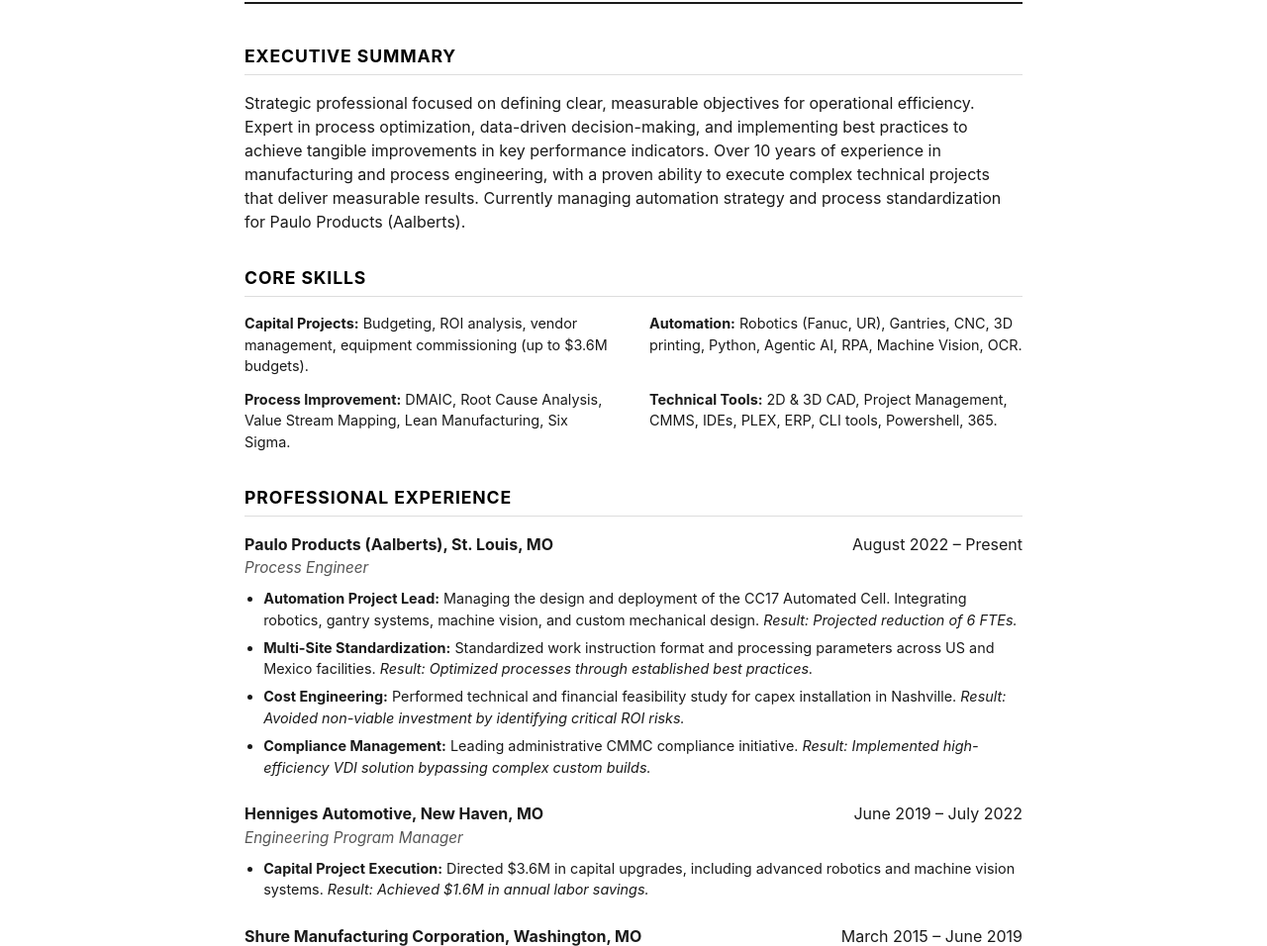
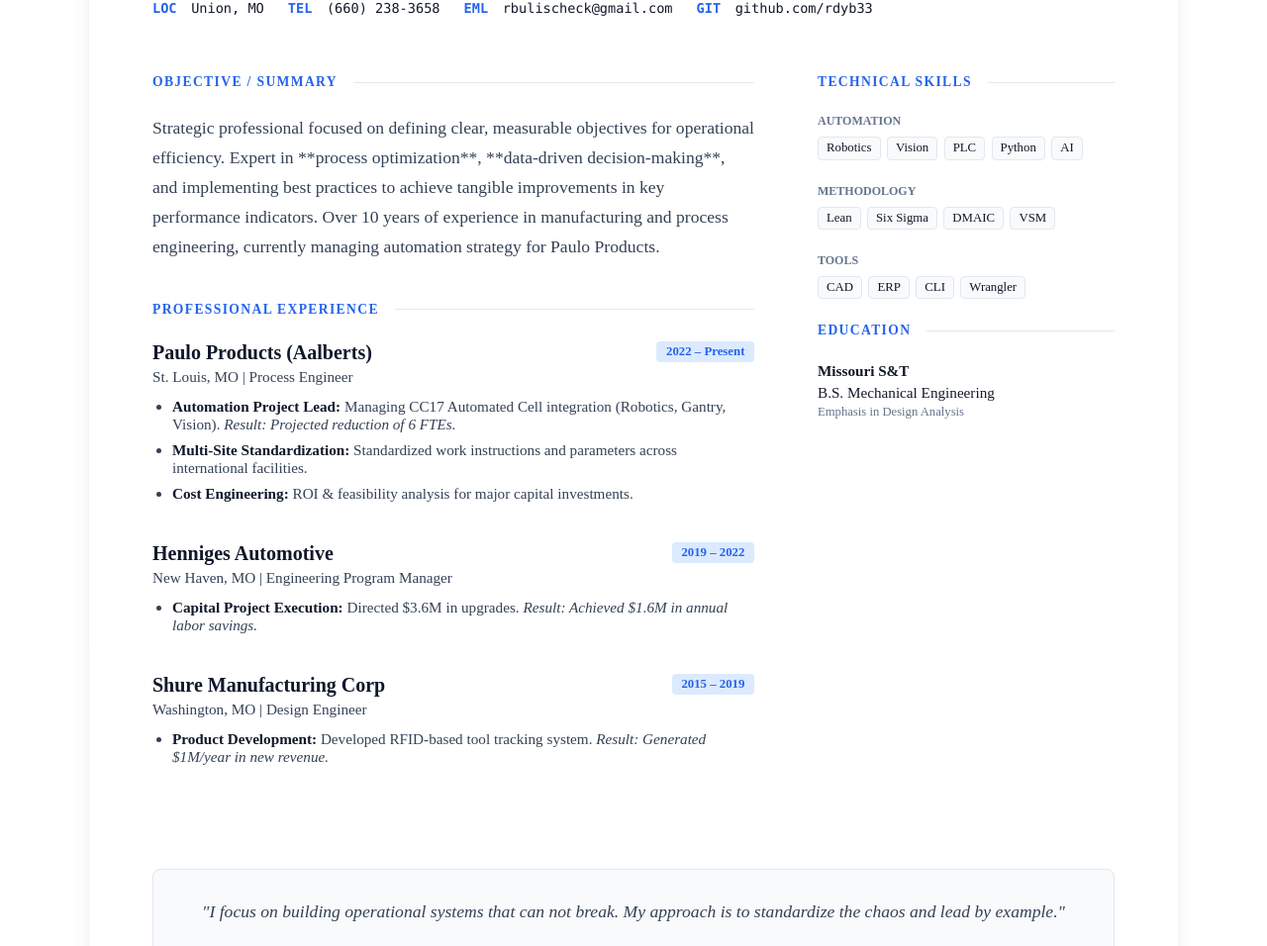
Before and after one commit to rdyb33/ron-portfolio, an Astro site: page / in a window 1280 px wide. Shown: the part 176-1132 px from the top of the page at 99% size. Built offline with nearby package versions, Linux system fonts and the light colour scheme; Astro itself is replaced by a stand-in of ours.

Commit message:
Key Design Updates:    * Blueprint Background: A subtle, semi-transparent grid pattern that evokes engineering diagrams without cluttering the page.    * Engineering Palette: Used a high-contrast combination of Slate Navy (#0f172a) and Electric Blue (#2563eb) to make your name and key section titles pop.    * Two-Column Layout: Moved technical skills and education to a sidebar for a more modern, readable scan-path.    * Monospace Data Accents: Used monospace fonts for contact labels (LOC, TEL, EML) to reinforce the technical/automated theme.    * Shadows & Depth: Added a clean shadow and a thick primary border to the resume container, giving it a tangible "document" feel on the screen.    * Interactive Hover States: Subtle transitions on links and project cards to make the page feel "alive."

```diff
--- a/src/pages/index.astro
+++ b/src/pages/index.astro
@@ -8,249 +8,280 @@
 ---
 
 <Layout>
+	<div class="blueprint-bg"></div>
 	<main class="resume-container">
 		<!-- Header / Contact Info -->
 		<header class="resume-header">
-			<h1>Ron D. Bulischeck III</h1>
+			<div class="header-content">
+				<h1>Ron D. <span class="accent-text">Bulischeck</span> III</h1>
 				<div class="contact-info">
-				<span>154 Vista Vallarta Drive • Union, MO 63084</span>
-				<span><a href="tel:+16602383658">(660) 238-3658</a></span>
-				<span><a href="mailto:rbulischeck@gmail.com">rbulischeck@gmail.com</a></span>
-				<span class="web-only"><a href="https://github.com/rdyb33" target="_blank">github.com/rdyb33</a></span>
+					<span class="info-item"><span class="label">LOC</span> Union, MO</span>
+					<span class="info-item"><span class="label">TEL</span> <a href="tel:+16602383658">(660) 238-3658</a></span>
+					<span class="info-item"><span class="label">EML</span> <a href="mailto:rbulischeck@gmail.com">rbulischeck@gmail.com</a></span>
+					<span class="info-item web-only"><span class="label">GIT</span> <a href="https://github.com/rdyb33" target="_blank">github.com/rdyb33</a></span>
+				</div>
 			</div>
 		</header>
 
+		<div class="resume-grid">
+			<!-- Main Column -->
+			<div class="main-col">
 				<!-- Executive Summary -->
 				<section class="resume-section">
-			<h2>Executive Summary</h2>
-			<p>
-				Strategic professional focused on defining clear, measurable objectives for operational efficiency. Expert in process optimization, data-driven decision-making, and implementing best practices to achieve tangible improvements in key performance indicators. Over 10 years of experience in manufacturing and process engineering, with a proven ability to execute complex technical projects that deliver measurable results. Currently managing automation strategy and process standardization for Paulo Products (Aalberts).
+					<h2 class="section-title">Objective / Summary</h2>
+					<p class="summary-text">
+						Strategic professional focused on defining clear, measurable objectives for operational efficiency. Expert in **process optimization**, **data-driven decision-making**, and implementing best practices to achieve tangible improvements in key performance indicators. Over 10 years of experience in manufacturing and process engineering, currently managing automation strategy for Paulo Products.
 					</p>
-		</section>
-
-		<!-- Core Skills -->
-		<section class="resume-section">
-			<h2>Core Skills</h2>
-			<div class="skills-grid">
-				<div class="skill-category">
-					<strong>Capital Projects:</strong> Budgeting, ROI analysis, vendor management, equipment commissioning (up to $3.6M budgets).
-				</div>
-				<div class="skill-category">
-					<strong>Automation:</strong> Robotics (Fanuc, UR), Gantries, CNC, 3D printing, Python, Agentic AI, RPA, Machine Vision, OCR.
-				</div>
-				<div class="skill-category">
-					<strong>Process Improvement:</strong> DMAIC, Root Cause Analysis, Value Stream Mapping, Lean Manufacturing, Six Sigma.
-				</div>
-				<div class="skill-category">
-					<strong>Technical Tools:</strong> 2D & 3D CAD, Project Management, CMMS, IDEs, PLEX, ERP, CLI tools, Powershell, 365.
-				</div>
-			</div>
 				</section>
 
 				<!-- Professional Experience -->
 				<section class="resume-section">
-			<h2>Professional Experience</h2>
+					<h2 class="section-title">Professional Experience</h2>
 
 					<div class="experience-item">
 						<div class="exp-header">
-					<strong>Paulo Products (Aalberts), St. Louis, MO</strong>
-					<span>August 2022 – Present</span>
+							<h3>Paulo Products (Aalberts)</h3>
+							<span class="date-badge">2022 – Present</span>
 						</div>
-				<em class="job-title">Process Engineer</em>
+						<div class="exp-sub">St. Louis, MO | Process Engineer</div>
 						<ul>
-					<li><strong>Automation Project Lead:</strong> Managing the design and deployment of the CC17 Automated Cell. Integrating robotics, gantry systems, machine vision, and custom mechanical design. <em>Result: Projected reduction of 6 FTEs.</em></li>
-					<li><strong>Multi-Site Standardization:</strong> Standardized work instruction format and processing parameters across US and Mexico facilities. <em>Result: Optimized processes through established best practices.</em></li>
-					<li><strong>Cost Engineering:</strong> Performed technical and financial feasibility study for capex installation in Nashville. <em>Result: Avoided non-viable investment by identifying critical ROI risks.</em></li>
-					<li><strong>Compliance Management:</strong> Leading administrative CMMC compliance initiative. <em>Result: Implemented high-efficiency VDI solution bypassing complex custom builds.</em></li>
+							<li><strong>Automation Project Lead:</strong> Managing CC17 Automated Cell integration (Robotics, Gantry, Vision). <em>Result: Projected reduction of 6 FTEs.</em></li>
+							<li><strong>Multi-Site Standardization:</strong> Standardized work instructions and parameters across international facilities.</li>
+							<li><strong>Cost Engineering:</strong> ROI & feasibility analysis for major capital investments.</li>
 						</ul>
 					</div>
 
 					<div class="experience-item">
 						<div class="exp-header">
-					<strong>Henniges Automotive, New Haven, MO</strong>
-					<span>June 2019 – July 2022</span>
+							<h3>Henniges Automotive</h3>
+							<span class="date-badge">2019 – 2022</span>
 						</div>
-				<em class="job-title">Engineering Program Manager</em>
+						<div class="exp-sub">New Haven, MO | Engineering Program Manager</div>
 						<ul>
-					<li><strong>Capital Project Execution:</strong> Directed $3.6M in capital upgrades, including advanced robotics and machine vision systems. <em>Result: Achieved $1.6M in annual labor savings.</em></li>
+							<li><strong>Capital Project Execution:</strong> Directed $3.6M in upgrades. <em>Result: Achieved $1.6M in annual labor savings.</em></li>
 						</ul>
 					</div>
 
 					<div class="experience-item">
 						<div class="exp-header">
-					<strong>Shure Manufacturing Corporation, Washington, MO</strong>
-					<span>March 2015 – June 2019</span>
+							<h3>Shure Manufacturing Corp</h3>
+							<span class="date-badge">2015 – 2019</span>
 						</div>
-				<em class="job-title">Design Engineer</em>
+						<div class="exp-sub">Washington, MO | Design Engineer</div>
 						<ul>
-					<li><strong>Product Development:</strong> Developed a custom RFID-based tool tracking system. <em>Result: Generated $1M/year in new revenue for defense contracts.</em></li>
-					<li><strong>Production Engineering:</strong> Optimized Bill of Materials (BOMs) and coordinated with vendors to streamline manufacturing.</li>
+							<li><strong>Product Development:</strong> Developed RFID-based tool tracking system. <em>Result: Generated $1M/year in new revenue.</em></li>
 						</ul>
 					</div>
 				</section>
+			</div>
 
-		<!-- Education -->
+			<!-- Side Column -->
+			<aside class="side-col">
 				<section class="resume-section">
-			<h2>Education</h2>
-			<div class="exp-header">
-				<strong>Missouri University of Science and Technology</strong>
-				<span>2014</span>
+					<h2 class="section-title">Technical Skills</h2>
+					<div class="skill-group">
+						<span class="skill-label">Automation</span>
+						<div class="skill-tags">
+							<span>Robotics</span> <span>Vision</span> <span>PLC</span> <span>Python</span> <span>AI</span>
 						</div>
-			<p>B.S., Mechanical Engineering (Emphasis in Design Analysis)</p>
+					</div>
+					<div class="skill-group">
+						<span class="skill-label">Methodology</span>
+						<div class="skill-tags">
+							<span>Lean</span> <span>Six Sigma</span> <span>DMAIC</span> <span>VSM</span>
+						</div>
+					</div>
+					<div class="skill-group">
+						<span class="skill-label">Tools</span>
+						<div class="skill-tags">
+							<span>CAD</span> <span>ERP</span> <span>CLI</span> <span>Wrangler</span>
+						</div>
+					</div>
 				</section>
+
+				<section class="resume-section">
+					<h2 class="section-title">Education</h2>
+					<div class="edu-item">
+						<strong>Missouri S&T</strong>
+						<span>B.S. Mechanical Engineering</span>
+						<small>Emphasis in Design Analysis</small>
+					</div>
+				</section>
+			</aside>
+		</div>
 
 		<!-- Quote -->
 		<blockquote class="personal-statement">
-			"I focus on building operational systems that can not break. My approach is to standardize the chaos, use real-time data to drive logical decisions, and lead by example."
+			"I focus on building operational systems that can not break. My approach is to standardize the chaos and lead by example."
 		</blockquote>
 
 		<!-- Technical Portfolio (Web Only) -->
 		<section class="resume-section print-hide">
-			<h2 class="portfolio-title">Technical Project Portfolio</h2>
+			<h2 class="section-title centered">Technical Project Documentation</h2>
 			<div class="projects-grid">
 				{projects.map((project) => (
 					<ProjectCard project={project} />
 				))}
 			</div>
 		</section>
-
-		<footer class="print-only">
-			<p>Digital portfolio and detailed project documentation available at: github.com/rdyb33</p>
-		</footer>
 	</main>
 </Layout>
 
 <style>
+	:root {
+		--primary: #0f172a;
+		--accent: #2563eb;
+		--accent-soft: #dbeafe;
+		--text-main: #334155;
+		--text-bold: #0f172a;
+		--border: #e2e8f0;
+	}
+
+	.blueprint-bg {
+		position: fixed;
+		top: 0;
+		left: 0;
+		width: 100%;
+		height: 100%;
+		background-image:
+			linear-gradient(var(--border) 1px, transparent 1px),
+			linear-gradient(90deg, var(--border) 1px, transparent 1px);
+		background-size: 40px 40px;
+		opacity: 0.15;
+		z-index: -1;
+		pointer-events: none;
+	}
+
 	.resume-container {
-		max-width: 850px;
-		margin: 0 auto;
-		padding: 4rem 2rem;
-		font-family: "Inter", system-ui, -apple-system, sans-serif;
-		color: #1a1a1a;
-		line-height: 1.5;
+		max-width: 1100px;
+		margin: 2rem auto;
+		background: #ffffff;
+		box-shadow: 0 10px 25px -5px rgba(0, 0, 0, 0.1), 0 8px 10px -6px rgba(0, 0, 0, 0.1);
+		border-radius: 8px;
+		padding: 4rem;
+		border-top: 8px solid var(--primary);
 	}
 
 	.resume-header {
-		text-align: center;
-		margin-bottom: 2.5rem;
-		border-bottom: 2px solid #1a1a1a;
-		padding-bottom: 1.5rem;
+		margin-bottom: 3rem;
 	}
 
 	h1 {
-		font-size: 2.5rem;
-		font-weight: 800;
-		margin: 0 0 0.5rem 0;
-		text-transform: uppercase;
-		letter-spacing: 0.05em;
+		font-size: 3.5rem;
+		font-weight: 900;
+		margin: 0 0 1rem 0;
+		color: var(--primary);
+		letter-spacing: -0.025em;
+		line-height: 1;
 	}
+
+	.accent-text { color: var(--accent); }
 
 	.contact-info {
 		display: flex;
 		flex-wrap: wrap;
-		justify-content: center;
-		gap: 0.75rem 1.5rem;
-		font-size: 0.9rem;
-		color: #444;
+		gap: 1.5rem;
+		font-family: ui-monospace, SFMono-Regular, Menlo, Monaco, Consolas, "Liberation Mono", "Courier New", monospace;
+		font-size: 0.85rem;
 	}
 
-	.contact-info a {
-		color: inherit;
-		text-decoration: none;
+	.label { color: var(--accent); font-weight: bold; margin-right: 0.4rem; }
+	.contact-info a { color: inherit; text-decoration: none; border-bottom: 1px solid transparent; transition: 0.2s; }
+	.contact-info a:hover { border-color: var(--accent); color: var(--accent); }
+
+	.resume-grid {
+		display: grid;
+		grid-template-columns: 1fr 300px;
+		gap: 4rem;
 	}
 
-	.resume-section {
-		margin-bottom: 2rem;
+	.section-title {
+		font-size: 0.85rem;
+		text-transform: uppercase;
+		letter-spacing: 0.1em;
+		color: var(--accent);
+		font-weight: 800;
+		margin-bottom: 1.5rem;
+		display: flex;
+		align-items: center;
+		gap: 1rem;
 	}
 
-	h2 {
-		font-size: 1.1rem;
-		font-weight: 700;
-		text-transform: uppercase;
-		border-bottom: 1px solid #ddd;
-		padding-bottom: 0.3rem;
-		margin-bottom: 1rem;
-		color: #000;
-		letter-spacing: 0.05em;
+	.section-title::after {
+		content: "";
+		flex-grow: 1;
+		height: 1px;
+		background: var(--border);
 	}
 
-	.skills-grid {
-		display: grid;
-		grid-template-columns: 1fr 1fr;
-		gap: 0.75rem 2rem;
-		font-size: 0.9rem;
-	}
+	.section-title.centered { justify-content: center; }
+	.section-title.centered::before { content: ""; flex-grow: 1; height: 1px; background: var(--border); }
 
-	.experience-item {
-		margin-bottom: 1.5rem;
-	}
+	.summary-text { font-size: 1.1rem; line-height: 1.7; color: var(--text-main); margin-bottom: 2.5rem; }
+	.summary-text strong { color: var(--text-bold); }
 
-	.exp-header {
-		display: flex;
-		justify-content: space-between;
-		font-size: 1rem;
-		margin-bottom: 0.1rem;
-	}
+	.experience-item { margin-bottom: 2.5rem; }
+	.exp-header { display: flex; justify-content: space-between; align-items: flex-start; margin-bottom: 0.25rem; }
+	.exp-header h3 { margin: 0; font-size: 1.25rem; font-weight: 700; color: var(--text-bold); }
+	.date-badge { background: var(--accent-soft); color: var(--accent); padding: 0.2rem 0.6rem; border-radius: 4px; font-size: 0.8rem; font-weight: 700; }
+	.exp-sub { font-size: 0.95rem; color: var(--text-main); font-weight: 500; margin-bottom: 0.75rem; }
 
-	.job-title {
-		display: block;
-		font-size: 0.95rem;
-		color: #555;
-		margin-bottom: 0.5rem;
-	}
+	ul { padding-left: 1.25rem; margin: 0; }
+	li { margin-bottom: 0.5rem; font-size: 0.95rem; color: var(--text-main); }
+	li strong { color: var(--text-bold); }
 
-	ul {
-		margin: 0;
-		padding-left: 1.2rem;
-		font-size: 0.9rem;
-	}
+	.skill-group { margin-bottom: 1.5rem; }
+	.skill-label { display: block; font-size: 0.75rem; font-weight: 700; text-transform: uppercase; color: #64748b; margin-bottom: 0.5rem; }
+	.skill-tags { display: flex; flex-wrap: wrap; gap: 0.4rem; }
+	.skill-tags span { background: #f8fafc; border: 1px solid var(--border); padding: 0.2rem 0.5rem; border-radius: 4px; font-size: 0.8rem; font-weight: 500; }
 
-	li {
-		margin-bottom: 0.4rem;
-	}
+	.edu-item { display: flex; flex-direction: column; gap: 0.2rem; font-size: 0.95rem; }
+	.edu-item small { color: #64748b; }
 
 	.personal-statement {
+		background: #f8fafc;
+		border: 1px solid var(--border);
+		padding: 2rem;
+		border-radius: 8px;
 		font-style: italic;
-		border-left: 3px solid #eee;
-		padding-left: 1.5rem;
-		margin: 3rem 0;
-		color: #666;
+		color: var(--text-main);
 		font-size: 1.1rem;
 		text-align: center;
-		border-right: 3px solid #eee;
-		padding-right: 1.5rem;
-	}
-
-	.portfolio-title {
-		margin-top: 4rem;
-		margin-bottom: 2rem;
+		margin: 4rem 0;
 	}
 
 	.projects-grid {
 		display: grid;
-		grid-template-columns: repeat(auto-fill, minmax(350px, 1fr));
-		gap: 2rem;
+		grid-template-columns: repeat(auto-fill, minmax(320px, 1fr));
+		gap: 2.5rem;
+		margin-top: 2rem;
 	}
 
-	.print-only { display: none; }
-
 	@media print {
+		.blueprint-bg { display: none; }
 		.resume-container {
+			box-shadow: none;
 			padding: 0;
+			margin: 0;
 			max-width: 100%;
+			border-top: none;
 		}
+		.resume-grid { grid-template-columns: 1fr; gap: 1rem; }
+		.side-col { order: -1; display: grid; grid-template-columns: 1fr 1fr; gap: 2rem; margin-bottom: 2rem; }
 		.print-hide { display: none !important; }
-		.print-only { display: block; }
-		.resume-header { border-bottom-width: 1px; }
-		h1 { font-size: 2rem; }
-		.personal-statement { margin: 1.5rem 0; font-size: 0.9rem; }
-		body { background: white; }
+		h1 { font-size: 2.5rem; }
+		.resume-header { border-bottom: 2px solid var(--primary); padding-bottom: 1rem; }
 		@page { margin: 0.5in; }
 	}
 
-	@media (max-width: 640px) {
-		.skills-grid { grid-template-columns: 1fr; }
-		.exp-header { flex-direction: column; }
-		.projects-grid { grid-template-columns: 1fr; }
+	@media (max-width: 900px) {
+		.resume-container { padding: 2rem; }
+		.resume-grid { grid-template-columns: 1fr; }
+		.side-col { display: grid; grid-template-columns: 1fr 1fr; gap: 2rem; }
+		h1 { font-size: 2.5rem; }
+	}
+
+	@media (max-width: 600px) {
+		.side-col { grid-template-columns: 1fr; }
 	}
 </style>
```
Lines whose indentation alone changed are shown as unchanged.
